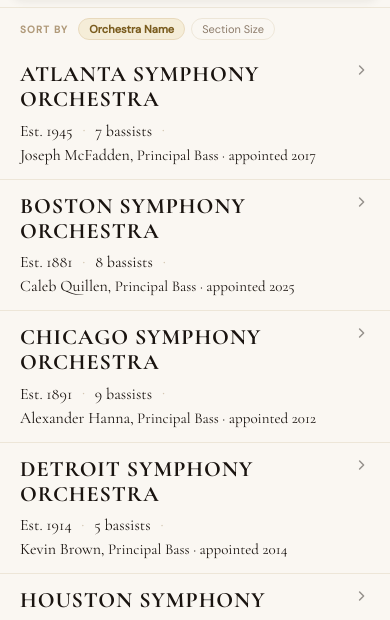
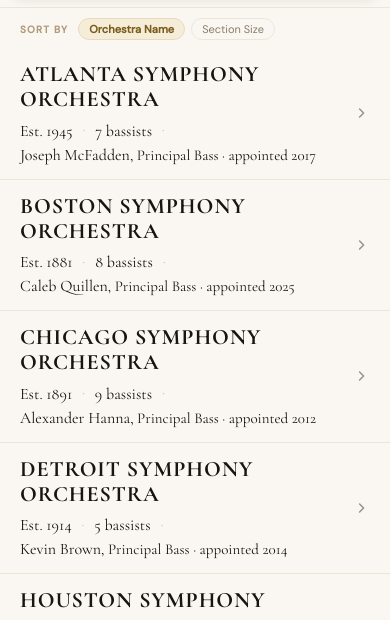
Before and after one commit to SeniorStoryteller/symphony-bass-catalog, a React (Vite) app: page / in a window 390 px wide. Shown: the part 210-830 px from the top of the page. Built offline with nearby package versions, Linux system fonts and the light colour scheme.

Commit message:
Landing page arrow: 32px, centered vertically across name+meta rows

```diff
--- a/src/App.jsx
+++ b/src/App.jsx
@@ -695,21 +695,40 @@
                     }}>
                   <div style={{ maxWidth: MAX_W, margin: "0 auto", padding: isMobile ? "14px 20px" : "20px 36px 20px" }}>
 
-                    {/* ROW 1 — orchestra name · arrow */}
-                    <div style={{ display: "flex", alignItems: "flex-start", gap: 0 }}>
-                      <div className="idx-name" style={{
-                        flex: 1,
-                        fontFamily: SERIF, fontSize: isMobile ? 22 : 34, fontWeight: 700,
-                        lineHeight: 1.15, letterSpacing: "0.04em",
-                        textTransform: "uppercase",
-                        color: S.textPrimary,
-                        textAlign: "left",
-                        wordBreak: "break-word",
-                      }}>
-                        {orch.name}
+                    <div style={{ display: "flex", alignItems: "center", gap: 0 }}>
+                      {/* Left: name + meta */}
+                      <div style={{ flex: 1, minWidth: 0 }}>
+                        <div className="idx-name" style={{
+                          fontFamily: SERIF, fontSize: isMobile ? 22 : 34, fontWeight: 700,
+                          lineHeight: 1.15, letterSpacing: "0.04em",
+                          textTransform: "uppercase",
+                          color: S.textPrimary,
+                          wordBreak: "break-word",
+                        }}>
+                          {orch.name}
+                        </div>
+                        <div className="idx-bottom" style={{
+                          display: "flex", alignItems: "center", flexWrap: "wrap",
+                          gap: "4px 10px", paddingTop: 8,
+                        }}>
+                          <span style={{ fontFamily: SERIF, fontSize: 16, color: S.textPrimary }}>Est. {orch.founded}</span>
+                          <span style={{ color: S.borderHover, fontSize: 13 }}>·</span>
+                          <span style={{ fontFamily: SERIF, fontSize: 16, color: S.textPrimary }}>{playerCount} bassists</span>
+                          {principal && (
+                            <>
+                              <span style={{ color: S.borderHover, fontSize: 13 }}>·</span>
+                              <span style={{ fontFamily: SERIF, fontSize: 16, color: S.textPrimary }}>
+                                {principal.name}
+                                <span style={{ fontSize: 15, color: S.textPrimary }}>, Principal Bass</span>
+                                {(principal.appointedSince || principal.since) && <span style={{ fontSize: 15, color: S.textPrimary }}> · appointed {principal.appointedSince || principal.since}</span>}
+                              </span>
+                            </>
+                          )}
+                        </div>
                       </div>
 
-                      <div style={{ flexShrink: 0, paddingLeft: 12, display: "flex", alignItems: "center" }}>
+                      {/* Right: arrow, vertically centered across both rows */}
+                      <div style={{ flexShrink: 0, paddingLeft: 16, display: "flex", alignItems: "center" }}>
                         {isMobile ? (
                           <svg width="16" height="16" viewBox="0 0 20 20" fill="none"
                             style={{ opacity: isHovered ? 1 : 0.45, display: "block" }}>
@@ -717,7 +736,7 @@
                           </svg>
                         ) : (
                           <div style={{
-                            width: 24, height: 24, borderRadius: "50%",
+                            width: 32, height: 32, borderRadius: "50%",
                             background: S.textPrimary,
                             display: "flex", alignItems: "center", justifyContent: "center",
                             flexShrink: 0,
@@ -725,35 +744,12 @@
                             transform: isHovered ? "translateX(4px)" : "translateX(0)",
                             transition: "opacity 0.18s ease, transform 0.18s ease",
                           }}>
-                            <svg width="11" height="11" viewBox="0 0 20 20" fill="none">
+                            <svg width="13" height="13" viewBox="0 0 20 20" fill="none">
                               <path d="M7 5l5 5-5 5" stroke="white" strokeWidth="2.4" strokeLinecap="round" strokeLinejoin="round"/>
                             </svg>
                           </div>
                         )}
                       </div>
-                    </div>
-
-                    {/* ROW 2 — slides in on hover: single meta strip */}
-                    <div className="idx-bottom" style={{
-                      display: "flex",
-                      alignItems: "center",
-                      flexWrap: "wrap",
-                      gap: "4px 10px",
-                      paddingTop: 8,
-                    }}>
-                      <span style={{ fontFamily: SERIF, fontSize: 16, color: S.textPrimary }}>Est. {orch.founded}</span>
-                      <span style={{ color: S.borderHover, fontSize: 13 }}>·</span>
-                      <span style={{ fontFamily: SERIF, fontSize: 16, color: S.textPrimary }}>{playerCount} bassists</span>
-                      {principal && (
-                        <>
-                          <span style={{ color: S.borderHover, fontSize: 13 }}>·</span>
-                          <span style={{ fontFamily: SERIF, fontSize: 16, color: S.textPrimary }}>
-                            {principal.name}
-                            <span style={{ fontSize: 15, color: S.textPrimary }}>, Principal Bass</span>
-                            {(principal.appointedSince || principal.since) && <span style={{ fontSize: 15, color: S.textPrimary }}> · appointed {principal.appointedSince || principal.since}</span>}
-                          </span>
-                        </>
-                      )}
                     </div>
                   </div>
 
```
